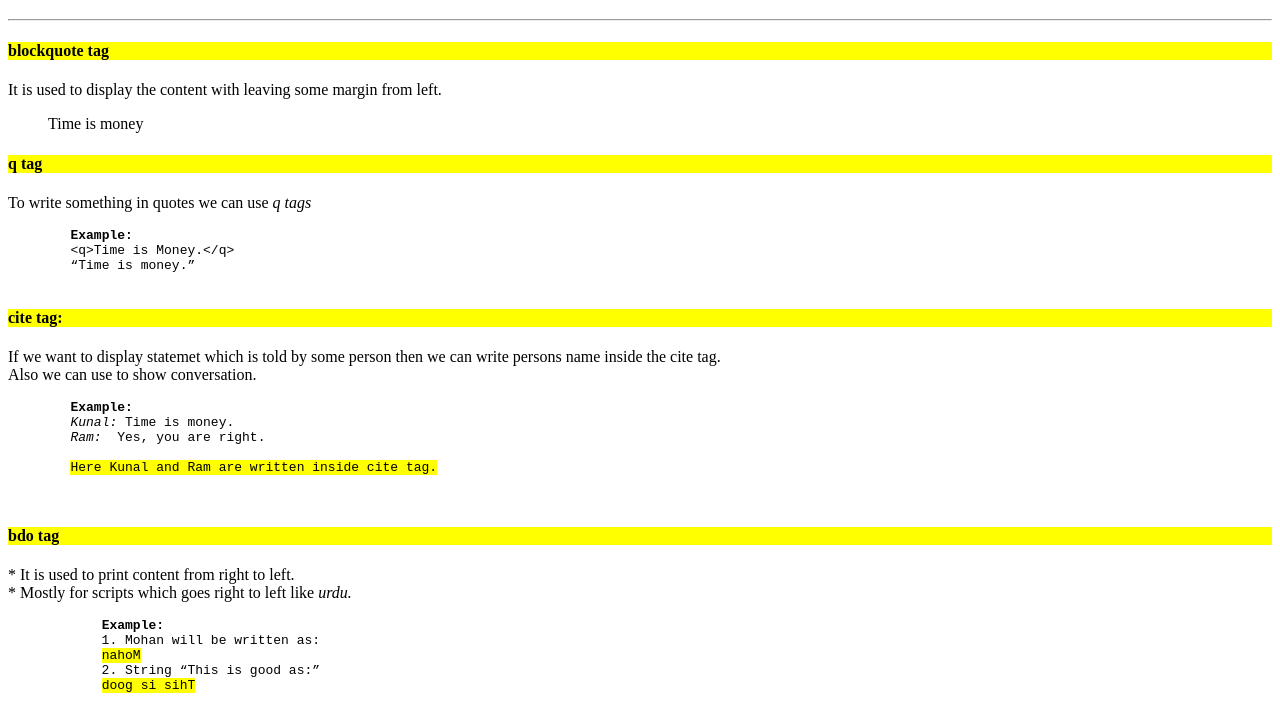
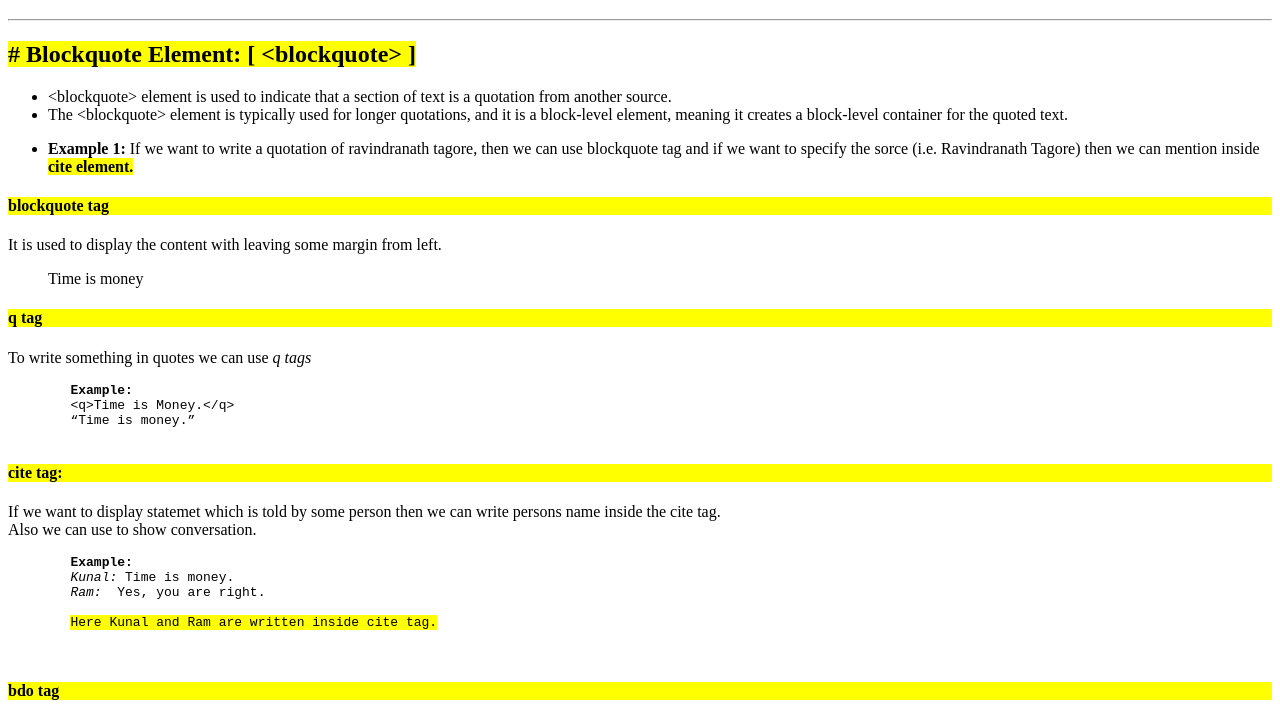
Before and after one commit to kunalgrv47/HTML-Learning-Journey, a plain HTML site: page HTML_Citation.html in a window 1280 px wide. Shown: the part 61-779 px from the top of the page. Drawn offline with Linux system fonts and the light colour scheme.

Commit message:
citation update

```diff
--- a/HTML_Citation.html
+++ b/HTML_Citation.html
@@ -4,13 +4,46 @@
 <head>
     <meta charset="UTF-8">
     <meta name="viewport" content="width=device-width, initial-scale=1.0">
-    <title>Document</title>
+    <title>Blockquote and Citation</title>
 </head>
 
 <body>
 
-    <h1 style="color: green;">07. <u>CITATION</u></h1>
+    <div class="main heading">
+        <h1 style="color: green;">
+            07. <u>CITATION</u>
+        </h1>
+    </div>
+
     <hr>
+
+    <div class="blockquote">
+        <div class="blockquote heading">
+            <h2>
+                <span style="background-color: yellow;">
+                    # Blockquote Element: [ &lt;blockquote&gt; ]
+                </span>
+            </h2>
+        </div>
+
+        <div class="blockquote description">
+            <ul>
+                <li>&lt;blockquote&gt; element is used to indicate that a section of text is a quotation from another
+                    source.
+                </li>
+                <li>
+                    The &lt;blockquote&gt; element is typically used for longer quotations, and it is a block-level
+                    element, meaning it creates a block-level container for the quoted text.
+                </li>
+            </ul>
+        </div>
+        <div class="blockquote example">
+            <ul>
+                <li><b>Example 1: </b>If we want to write a quotation of ravindranath tagore, then we can use blockquote
+                    tag and if we want to specify the sorce (i.e. Ravindranath Tagore) then we can mention inside <b style="background-color: yellow;">cite element.</b> </li>
+            </ul>
+        </div>
+    </div>
 
     <h4 style="background-color: yellow;">blockquote tag</h4>
     <p>It is used to display the content with leaving some margin from left.
```
